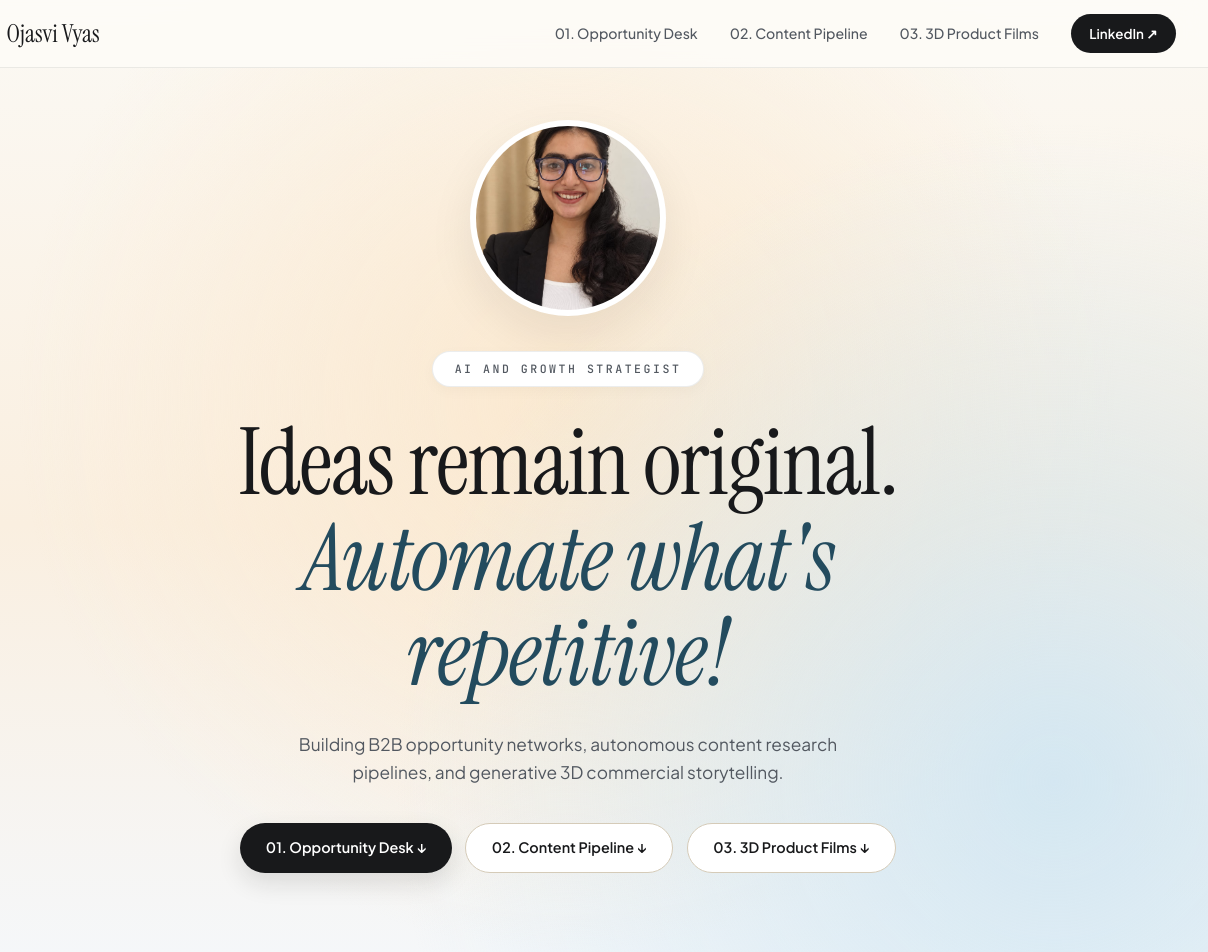
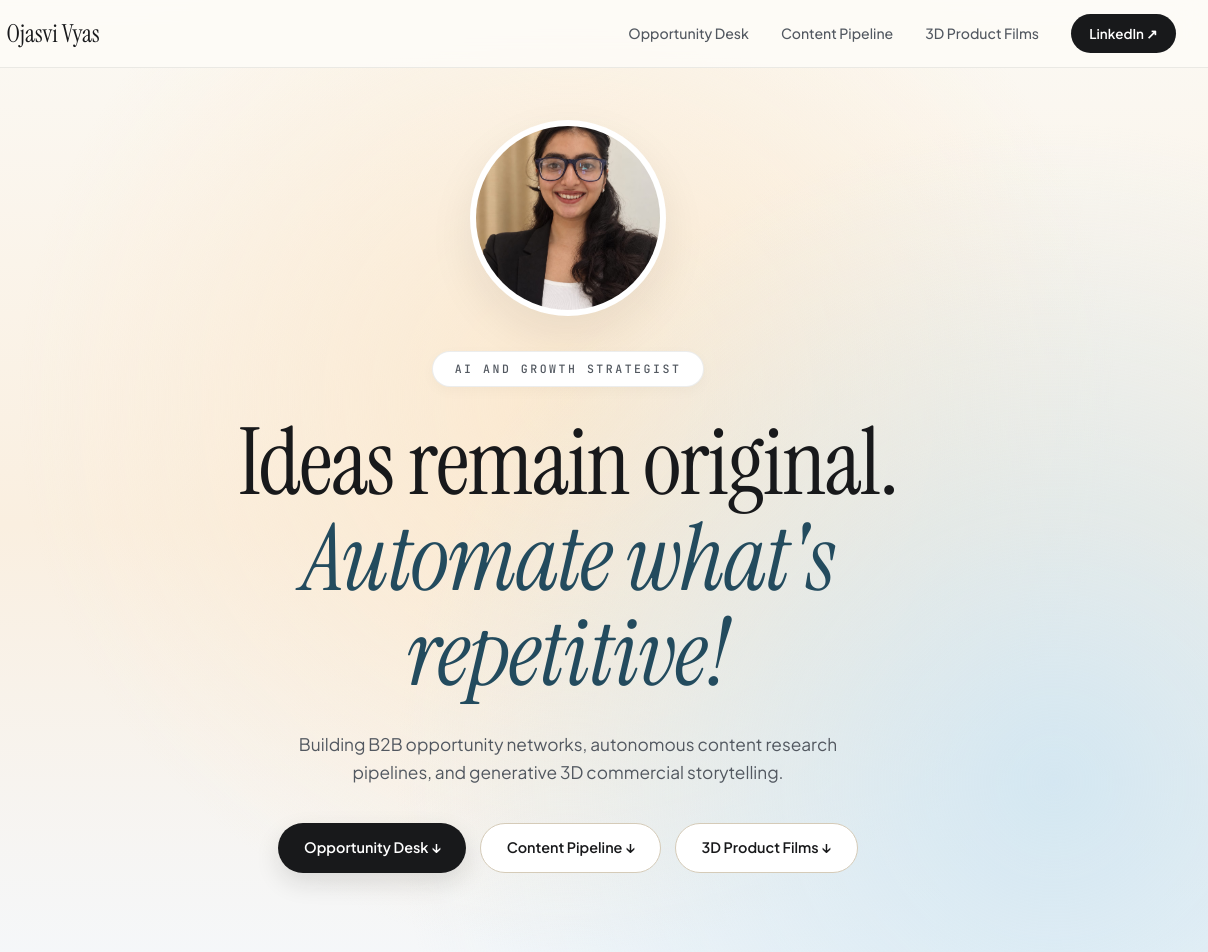
Before and after one commit to ojasvishreeyavyas-alt/AI-Portfolio_Ojasvi-Vyas, a plain HTML site: page index.html in a window 1280 px wide. Shown: the top 952 px of the page, 72-1280 px from the left. Drawn offline with Linux system fonts and the light colour scheme.

Commit message:
Update links and image source in index.html

```diff
--- a/index.html
+++ b/index.html
@@ -636,9 +636,9 @@
         Ojasvi Vyas
       </a>
       <div class="nav-links">
-        <a href="#opportunity-desk">01. Opportunity Desk</a>
-        <a href="#content-pipeline">02. Content Pipeline</a>
-        <a href="#product-films">03. 3D Product Films</a>
+        <a href="#opportunity-desk">Opportunity Desk</a>
+        <a href="#content-pipeline">Content Pipeline</a>
+        <a href="#product-films">3D Product Films</a>
         <a href="https://www.linkedin.com/in/ojasvi-vyas-8a55111bb" target="_blank" rel="noopener noreferrer" class="btn-nav">
           LinkedIn ↗
         </a>
@@ -666,13 +666,13 @@
 
       <div class="hero-cta-row">
         <a href="#opportunity-desk" class="btn-primary">
-          01. Opportunity Desk ↓
+          Opportunity Desk ↓
         </a>
         <a href="#content-pipeline" class="btn-secondary">
-          02. Content Pipeline ↓
+          Content Pipeline ↓
         </a>
         <a href="#product-films" class="btn-secondary">
-          03. 3D Product Films ↓
+          3D Product Films ↓
         </a>
       </div>
     </div>
@@ -1153,7 +1153,7 @@
 
           <!-- Image 2 -->
           <div class="media-card">
-            <img src="watches_are_not_giving_royal_feel_royal_feels_not_coming_royal_needed_better_xmligk7ta7eypdjfntn2_0.png" alt="Sapphire-Bezel Heritage Timepiece">
+            <img src="watches_are_not_giving_royal_feel_royal_feels_not_coming_royal_needed_ef43pziuup4y6vcixemp_1.png" alt="Sapphire-Bezel Heritage Timepiece">
             <div class="media-bar">
               <strong>Sapphire-Bezel Heritage Timepiece</strong>
               <span>Royal Velvet Editorial</span>
```
